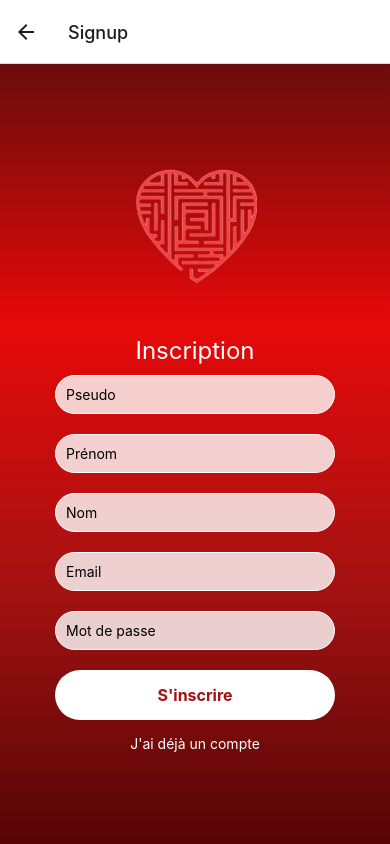
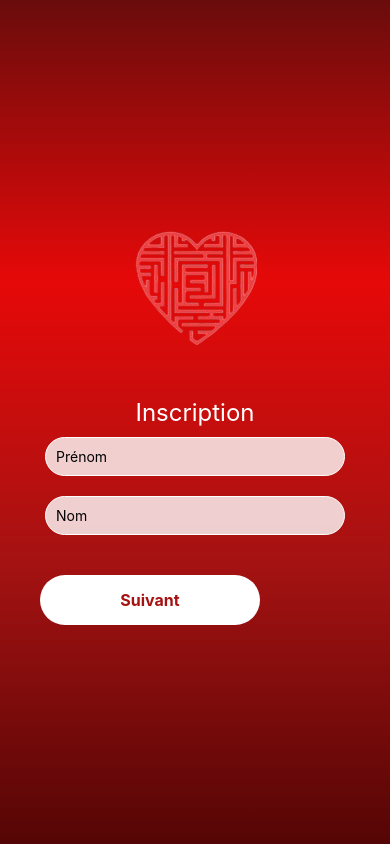
Before and after one commit to Nassim-dev/tinder, a React Native app in the folder Frontend_Tinder/: screen /Signup in a window 390 px wide. Built offline with nearby package versions, Linux system fonts and the light colour scheme; what @tamagui/core would draw is missing.

Commit message:
update inscription

```diff
--- a/Frontend_Tinder/App.js
+++ b/Frontend_Tinder/App.js
@@ -1,40 +1,78 @@
-import React from 'react';
+import React, { useState } from 'react';
 import { NavigationContainer } from '@react-navigation/native';
 import { createBottomTabNavigator } from '@react-navigation/bottom-tabs';
 import { createStackNavigator } from '@react-navigation/stack';
-import { View, Text, StyleSheet } from 'react-native';
 import HomeScreen from './components/HomeScreen';
 import MessagerieScreen from './components/MessagerieScreen';
 import SettingScreen from './components/SettingScreen';
 import LoginScreen from './components/LoginScreen';
 import SignupScreen from './components/SignupScreen';
+import { Ionicons, MaterialIcons } from '@expo/vector-icons';
 
 const Tab = createBottomTabNavigator();
 const Stack = createStackNavigator();
 
-export default function App() {
+function MainTabs() {
   return (
-    <NavigationContainer>
-    <Stack.Navigator initialRouteName="LoginChoiceScreen">
-      <Stack.Screen name="Login" component={LoginScreen} />
-      <Stack.Screen name="Signup" component={SignupScreen} />
-      <Stack.Screen name="HomeScreen" component={HomeScreen} />
-      <Stack.Screen name="MessagerieScreen" component={MessagerieScreen} />
-      <Stack.Screen name="SettingScreen" component={SettingScreen} />
-    </Stack.Navigator>
-  </NavigationContainer>
+    <Tab.Navigator
+      screenOptions={{
+        tabBarStyle: {
+          backgroundColor: 'rgba(165,18,18,1)',
+        },
+        tabBarActiveTintColor: 'white',
+        tabBarInactiveTintColor: 'rgba(85,5,5,1)',
+      }}
+    >
+      <Tab.Screen
+        name="Accueil"
+        component={HomeScreen}
+        options={{
+          headerShown: false,
+          tabBarIcon: ({ color, size }) => (
+            <Ionicons name="home" color={color} size={size} />
+          ),
+        }}
+      />
+      <Tab.Screen
+        name="Messagerie"
+        component={MessagerieScreen}
+        options={{
+          headerShown: false,
+          tabBarIcon: ({ color, size }) => (
+            <Ionicons name="chatbubble" color={color} size={size} />
+          ),
+        }}
+      />
+      <Tab.Screen
+        name="Mon profil"
+        component={SettingScreen}
+        options={{
+          headerShown: false,
+          tabBarIcon: ({ color, size }) => (
+            <MaterialIcons name="account-circle" size={size} color={color} />
+          ),
+        }}
+      />
+    </Tab.Navigator>
   );
 }
 
-const styles = StyleSheet.create({
-  screen: {
-    flex: 1,
-    justifyContent: 'center',
-    alignItems: 'center',
-    backgroundColor: '#fff',
-  },
-  text: {
-    fontSize: 20,
-    color: 'rgba(165,18,18,1)',
-  },
-});
+function AuthStack() {
+  return (
+    <Stack.Navigator initialRouteName="Login">
+      <Stack.Screen name="Login" component={LoginScreen} options={{ headerShown: false }} />
+      <Stack.Screen name="Signup" component={SignupScreen} options={{ headerShown: false }} />
+      <Stack.Screen name="Signup2" component={SignupScreen} options={{ headerShown: true }} />
+    </Stack.Navigator>
+  );
+}
+
+export default function App() {
+  const [isSignedIn, setIsSignedIn] = useState(false);
+
+  return (
+    <NavigationContainer>
+       {isSignedIn ? <MainTabs /> : <AuthStack />}
+    </NavigationContainer>
+  );
+}
--- a/Frontend_Tinder/components/LoginScreen.jsx
+++ b/Frontend_Tinder/components/LoginScreen.jsx
@@ -42,6 +42,7 @@ const LoginScreen = ({ navigation }) => {
         >
         <Logo/>
       <View style={styles.container}>
+      <Text style={styles.title}>Connexion</Text>
         <TextInput
           placeholder="Email"
           value={email}
@@ -79,6 +80,10 @@ const styles = StyleSheet.create({
   container: {
     alignItems: 'center',
   },
+  title:{
+    color:'#fff',
+    fontSize: 24,
+  },
   input: {
     borderWidth: 1,
     borderColor: '#fff',
--- a/Frontend_Tinder/components/SignupScreen.jsx
+++ b/Frontend_Tinder/components/SignupScreen.jsx
@@ -3,16 +3,29 @@ import { View, TextInput, Text, TouchableOpacity, StyleSheet } from 'react-nativ
 import axios from 'axios';
 import { TamaguiProvider, Theme } from '@tamagui/core';
 import { LinearGradient } from 'expo-linear-gradient';
+import DateTimePicker from '@react-native-community/datetimepicker';  // Importer DateTimePicker
 import Logo from './Logo';
 import config from '../tamagui.config';
+import { Ionicons, Entypo, AntDesign } from '@expo/vector-icons';
 
 const SignupScreen = ({ navigation }) => {
+  const [step, setStep] = useState(1); // Étape courante
   const [pseudo, setPseudo] = useState('');
   const [firstName, setFirstName] = useState('');
-  const [name, setName] = useState('');
+  const [lastName, setLastName] = useState('');
+  const [dob, setDob] = useState(new Date()); // Ajouter l'état pour la date de naissance
+  const [showPicker, setShowPicker] = useState(false); // Contrôler l'affichage du picker
+  const [gender, setGender] = useState('');
+  const [preference, setPreference] = useState('');
   const [email, setEmail] = useState('');
   const [password, setPassword] = useState('');
   const [error, setError] = useState(null);
+
+  const handleDateChange = (event, selectedDate) => {
+    const currentDate = selectedDate || dob;
+    setShowPicker(false);
+    setDob(currentDate);
+  };
 
   const handleSignup = async () => {
     try {
@@ -35,27 +48,58 @@ const SignupScreen = ({ navigation }) => {
     }
   };
 
+
+
+  const handleNextStep = () => {
+    switch (step) {
+      case 1:
+        if (!firstName || !lastName) {
+          setError('Veuillez entrer votre prénom et nom.');
+          return;
+        }
+        break;
+      case 2:
+        if (!pseudo) {
+          setError('Veuillez entrer un pseudo.');
+          return;
+        }
+        break;
+      case 3:
+        if (!dob) {
+          setError('Veuillez entrer votre date de naissance.');
+          return;
+        }
+        break;
+      case 4:
+        if (!gender) {
+          setError('Veuillez sélectionner votre sexe.');
+          return;
+        }
+        break;
+      case 5:
+        if (!preference) {
+          setError('Veuillez sélectionner votre préférence.');
+          return;
+        }
+        break;
+      case 6:
+        if (!email || !password) {
+          setError('Veuillez entrer un email et un mot de passe.');
+          return;
+        }
+        break;
+      default:
+        break;
+    }
+    setError(null);
+    setStep(step + 1);
+  };
+
+  const renderStep = () => {
+    switch (step) {
+      case 1:
         return (
-    <TamaguiProvider config={config}>
-      <Theme name="light">
-        <LinearGradient
-          colors={[
-            'rgba(106,12,12,1)',
-            'rgba(230,9,9,1)',
-            'rgba(165,18,18,1)',
-            'rgba(85,5,5,1)',
-          ]}
-          style={styles.gradient}
-        >
-        <Logo/>
-      <View style={styles.container}>
-      <Text style={styles.title}>Inscription</Text>
-        <TextInput
-          placeholder="Pseudo"
-          value={pseudo}
-          onChangeText={setPseudo}
-          style={styles.input}
-        />
+          <View>
             <TextInput
               placeholder="Prénom"
               value={firstName}
@@ -64,10 +108,86 @@ const SignupScreen = ({ navigation }) => {
             />
             <TextInput
               placeholder="Nom"
-          value={name}
-          onChangeText={setName}
+              value={lastName}
+              onChangeText={setLastName}
               style={styles.input}
             />
+          </View>
+        );
+      case 2:
+        return (
+          <TextInput
+            placeholder="Pseudo"
+            value={pseudo}
+            onChangeText={setPseudo}
+            style={styles.input}
+          />
+        );
+      case 3:
+        return (
+          <View>
+            <Text style={styles.label}>Date de naissance</Text>
+            <TouchableOpacity
+              style={styles.datePicker}
+              onPress={() => setShowPicker(true)}
+            >
+              <Text style={styles.dateText}>
+                {dob.toLocaleDateString()}
+              </Text>
+            </TouchableOpacity>
+
+            {showPicker && (
+              <DateTimePicker
+                value={dob}
+                mode="date"
+                display="default"
+                onChange={handleDateChange}
+              />
+            )}
+          </View>
+        );
+        case 4:
+  return (
+    <View>
+      <TouchableOpacity
+        style={[styles.btn, gender === 'homme' && styles.activeBtn]}
+        onPress={() => setGender('homme')}
+      >
+        <Entypo name="man" size={24} color="black" />
+        <Text style={[styles.btnText, gender === 'homme' && styles.activeText]}>Je suis un homme</Text>
+      </TouchableOpacity>
+      <TouchableOpacity
+        style={[styles.btn, gender === 'femme' && styles.activeBtn]}
+        onPress={() => setGender('femme')}
+      >
+        <Ionicons name="woman" size={24} color="black" />
+        <Text style={[styles.btnText, gender === 'femme' && styles.activeText]}>Je suis une femme</Text>
+      </TouchableOpacity>
+    </View>
+  );
+
+          case 5:
+            return (
+              <View>
+                <TouchableOpacity
+                  style={[styles.btn, preference === 'homme' && styles.activeBtn]}
+                  onPress={() => setPreference('homme')}
+                >
+                  <Entypo name="man" size={24} color="black" />
+                  <Text style={[styles.btnText, preference === 'homme' && styles.activeText]}>Je recherche un homme</Text>
+                </TouchableOpacity>
+                <TouchableOpacity
+                  style={[styles.btn, preference === 'femme' && styles.activeBtn]}
+                  onPress={() => setPreference('femme')}
+                >
+                  <Ionicons name="woman" size={24} color="black" />
+                  <Text style={[styles.btnText, preference === 'femme' && styles.activeText]}>Je recherche une femme</Text>
+                </TouchableOpacity>
+              </View>
+            );
+      case 6:
+        return (
+          <View>
             <TextInput
               placeholder="Email"
               value={email}
@@ -81,14 +201,56 @@ const SignupScreen = ({ navigation }) => {
               secureTextEntry
               style={styles.input}
             />
+          </View>
+        );
+      default:
+        return null;
+    }
+  };
+
+  return (
+    <TamaguiProvider config={config}>
+      <Theme name="light">
+        <LinearGradient
+          colors={[
+            'rgba(106,12,12,1)',
+            'rgba(230,9,9,1)',
+            'rgba(165,18,18,1)',
+            'rgba(85,5,5,1)',
+          ]}
+          style={styles.gradient}
+        >
+          <Logo />
+          <View style={styles.container}>
+            <Text style={styles.title}>Inscription</Text>
+            {renderStep()}
+
             {error && <Text style={styles.error}>{error}</Text>}
 
-        <TouchableOpacity style={styles.btn} onPress={handleSignup}>
+            <View style={styles.buttonContainer}>
+  {step > 1 && (
+    <TouchableOpacity
+      style={[styles.btn, styles.backBtn]}
+      onPress={() => setStep(step - 1)}
+    >
+      <AntDesign name="arrowleft" size={24} color="white" />
+    </TouchableOpacity>
+  )}
+
+  {step < 6 ? (
+    <TouchableOpacity
+      style={[styles.btn, styles.nextBtn]}
+      onPress={handleNextStep}
+    >
+      <Text style={styles.btnText}>Suivant</Text>
+    </TouchableOpacity>
+  ) : (
+    <TouchableOpacity style={[styles.btn, styles.nextBtn]} onPress={handleSignup}>
       <Text style={styles.btnText}>S'inscrire</Text>
     </TouchableOpacity>
-        <TouchableOpacity onPress={() => navigation.navigate('Login')}>
-          <Text style={styles.linkText}>J'ai déjà un compte</Text>
-        </TouchableOpacity>
+  )}
+</View>
+
           </View>
         </LinearGradient>
       </Theme>
@@ -105,9 +267,46 @@ const styles = StyleSheet.create({
   container: {
     alignItems: 'center',
   },
-  title:{
-    color:'#fff',
+  title: {
+    color: '#fff',
     fontSize: 24,
+  },
+  label: {
+    color: '#fff',
+    fontSize: 18,
+    marginBottom: 10,
+  },
+  datePicker: {
+    backgroundColor: 'rgba(255, 255, 255, 0.8)',
+    padding: 10,
+    borderRadius: 25,
+    marginVertical: 10,
+    width: '80%',
+    alignItems: 'center',
+  },
+  dateText: {
+    fontSize: 16,
+    color: 'rgba(85,5,5,1)',
+  },
+  buttonContainer: {
+    flexDirection: 'row',
+    justifyContent: 'space-between',
+    alignItems: 'center',
+    marginTop: 20,
+    width: '100%',
+    paddingHorizontal: 20,
+  },
+  backBtn: {
+    backgroundColor: 'rgba(165,18,18,0.8)',
+    borderWidth: 0.5,
+    borderColor: '#fff',
+    width: 80,
+    alignItems: 'center',
+    padding: 10,
+  },
+  nextBtn: {
+    width: 220,
+    alignItems: 'center',
   },
   input: {
     borderWidth: 1,
@@ -116,24 +315,29 @@ const styles = StyleSheet.create({
     borderRadius: 25,
     backgroundColor: 'rgba(255, 255, 255, 0.8)',
     marginVertical: 10,
-    width: '80%',
+    width: 300,
   },
   btn: {
     backgroundColor: '#fff',
     padding: 15,
     borderRadius: 25,
     marginTop: 10,
-    width: '80%',
+    width: 200,
     alignItems: 'center',
-  },
-  linkText: {
-    paddingTop:15,
-    color: '#fff',
   },
   btnText: {
     color: 'rgba(165,18,18,1)',
     fontWeight: '700',
     fontSize: 16,
+  },
+  btnBackText:{
+    color: '#fff',
+  },
+  activeText: {
+    color: '#fff',
+  },
+  activeBtn: {
+    backgroundColor: 'rgba(165,18,18,1)',
   },
   error: {
     color: 'red',
```
Lines whose indentation alone changed are shown as unchanged.
